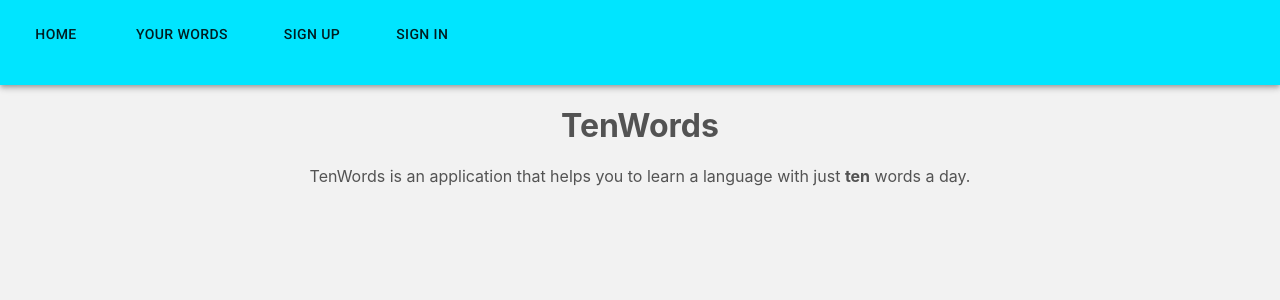
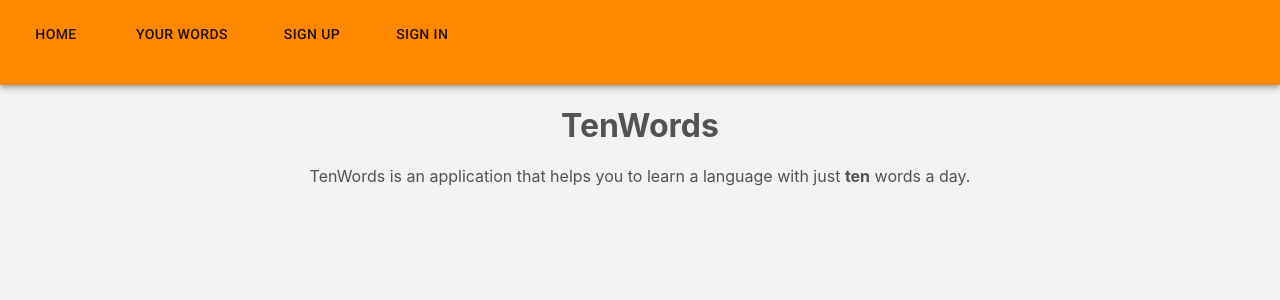
Before and after one commit to gracelhu/TenWords, a React (Create React App) app: page / in a window 1280 px wide. Shown: the top 300 px of the page. Built offline with nearby package versions, Linux system fonts and the light colour scheme.

Commit message:
funny colors

```diff
--- a/src/theme.ts
+++ b/src/theme.ts
@@ -3,7 +3,11 @@ import { cyan, pink } from "@mui/material/colors";
 
 export const theme = createTheme({
   palette: {
-    primary: pink,
-    secondary: cyan,
-  }
+    primary: {
+      main: '#3f50b5',
+    },
+    secondary: {
+      main: '#ff8800',
+    },
+  },
 });
```
Also changed, not shown: src/components/Navigation.tsx (+7 -1 lines).
